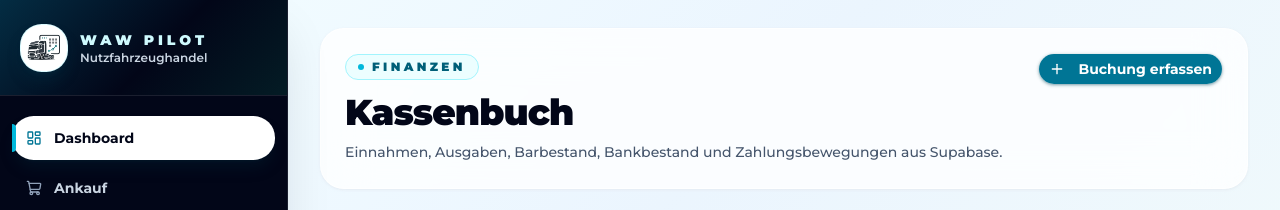
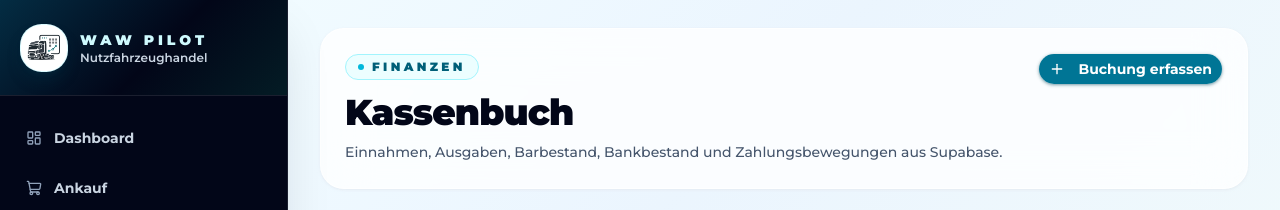
Before and after one commit to JohnDrigallaDev/waw-pilot-demo, a Next.js app: page /dashboard/cashbook in a window 1280 px wide. Shown: the top 210 px of the page. Built offline with nearby package versions, Linux system fonts and the light colour scheme; no server answers; the database is empty.

Commit message:
Dont highlight Dashboard menu all the time

```diff
--- a/components/layout/app-sidebar.tsx
+++ b/components/layout/app-sidebar.tsx
@@ -7,6 +7,14 @@
 
 import { mainNavigation, secondaryNavigation } from "@/lib/navigation";
 import { cn } from "@/lib/utils";
+
+function isNavigationItemActive(pathname: string, href: string): boolean {
+    if (href === "/dashboard") {
+        return pathname === "/dashboard";
+    }
+
+    return pathname === href || pathname.startsWith(`${href}/`);
+}
 
 export function AppSidebar() {
     return (
@@ -51,9 +59,7 @@
             <div className="flex-1 overflow-y-auto px-3 py-5">
                 <nav className="space-y-1.5">
                     {mainNavigation.map((item) => {
-                        const isActive =
-                            pathname === item.href ||
-                            pathname.startsWith(`${item.href}/`);
+                        const isActive = isNavigationItemActive(pathname, item.href);
 
                         return (
                             <Link
@@ -87,9 +93,7 @@
                 <div className="mt-7 border-t border-white/10 pt-6">
                     <nav className="space-y-1.5">
                         {secondaryNavigation.map((item) => {
-                            const isActive =
-                                pathname === item.href ||
-                                pathname.startsWith(`${item.href}/`);
+                            const isActive = isNavigationItemActive(pathname, item.href);
 
                             return (
                                 <Link
```
